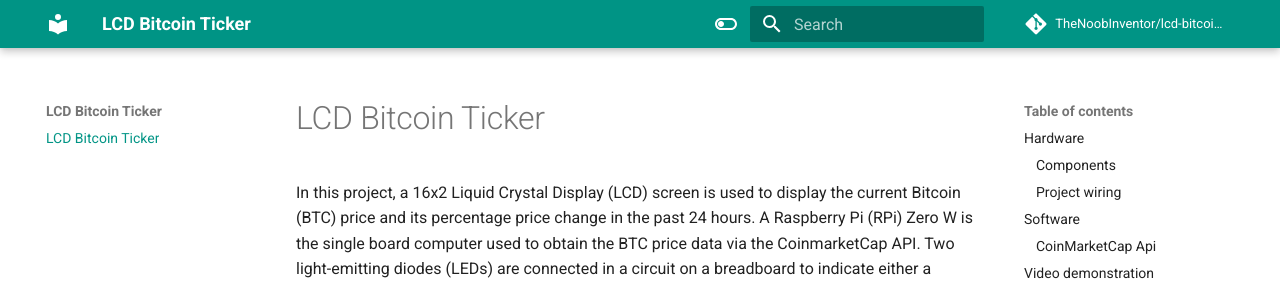
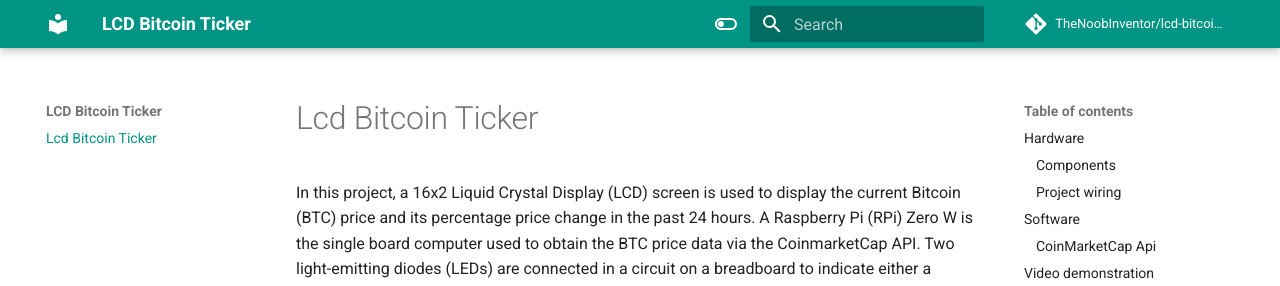
Before and after one commit to TheNoobInventor/bitcoin-ticker, an MkDocs documentation site: the page built from docs/index.md, in a window 1280 px wide and 900 px high. Shown: the top 286 px of the window. Built offline with MkDocs 1.6.1 and Material for MkDocs 9.7.7, drawn with Linux system fonts in a browser that asks for light colours; comment, search, counter and statistics services are not loaded.

```diff
--- a/docs/index.md
+++ b/docs/index.md
@@ -1,4 +1,4 @@
-# LCD Bitcoin Ticker
+# Lcd Bitcoin Ticker
 
 In this project, a 16x2 Liquid Crystal Display (LCD) screen is used to display the current Bitcoin (BTC) price and its percentage price change in the past 24 hours. A Raspberry Pi (RPi) Zero W is the single board computer used to obtain the BTC price data via the CoinmarketCap API. Two light-emitting diodes (LEDs) are connected in a circuit on a breadboard to indicate either a positive or negative percentage price change in the past 24 hours.
 
```
Also changed, not shown: 1 other file.
